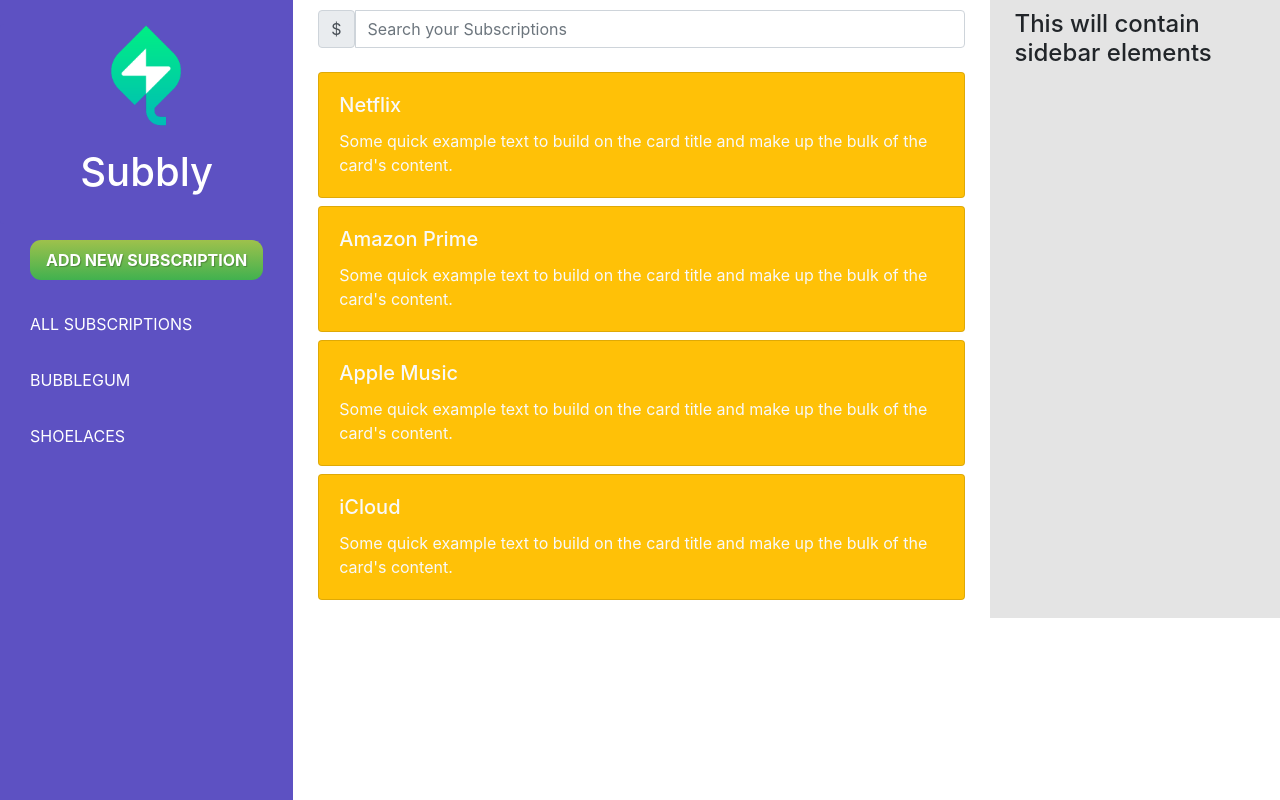
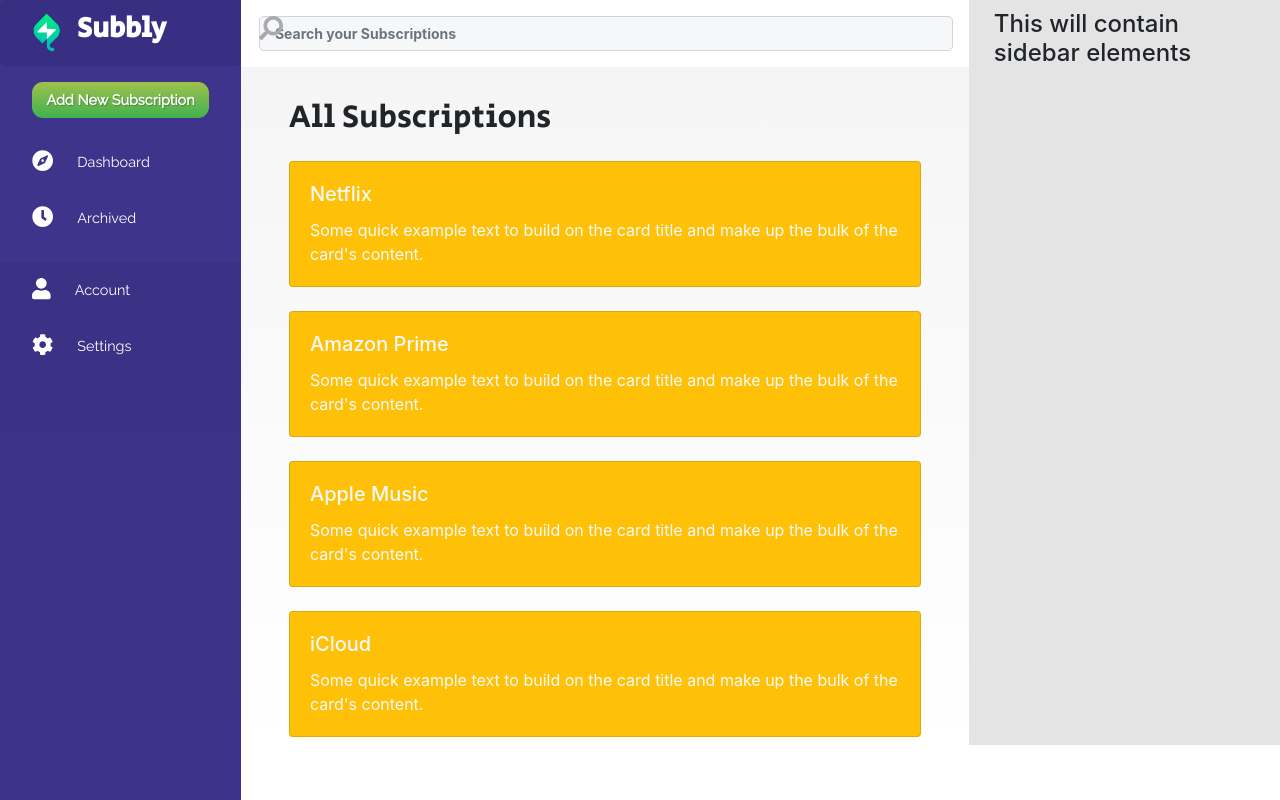
Before and after one commit to Rajansm/Subbly, a React (Create React App) app: page / in a window 1280 px wide. Shown: the top 800 px of the page. Built offline with nearby package versions, Linux system fonts and the light colour scheme.

Commit message:
Modified Input form

```diff
--- a/public/index.html
+++ b/public/index.html
@@ -10,6 +10,16 @@
       content="Web site created using create-react-app"
     />
     <link rel="apple-touch-icon" href="%PUBLIC_URL%/logo192.png" />
+    <link rel="preconnect" href="https://fonts.googleapis.com" />
+    <link rel="preconnect" href="https://fonts.gstatic.com" crossorigin />
+    <link
+      href="https://fonts.googleapis.com/css2?family=Raleway&display=swap"
+      rel="stylesheet"
+    />
+    <link
+      href="https://fonts.googleapis.com/css2?family=Raleway&family=Secular+One&display=swap"
+      rel="stylesheet"
+    />
     <!--
       manifest.json provides metadata used when your web app is installed on a
       user's mobile device or desktop. See https://developers.google.com/web/fundamentals/web-app-manifest/
--- a/src/App.js
+++ b/src/App.js
@@ -1,6 +1,13 @@
 import { BrowserRouter, Route, Link } from "react-router-dom";
 import SubscriptionList from "./Components/SubscriptionsList";
 import AddNewSubscription from "./Components/AddNewSubscription";
+import { FontAwesomeIcon } from "@fortawesome/react-fontawesome";
+import {
+  faUser,
+  faCompass,
+  faClock,
+  faCog,
+} from "@fortawesome/free-solid-svg-icons";
 import Sidebar from "./Components/Sidebar";
 import { Card, Image } from "react-bootstrap";
 import SubblyLogo from "./images/Subbly_logo.png";
@@ -10,23 +17,18 @@
   {
     path: "/",
     exact: true,
-    sidebar: () => <div>All Subscriptions</div>,
+    sidebar: () => <div>Your Dashboard</div>,
     main: () => <SubscriptionList />,
   },
   {
     path: "/add-new-subscription",
-    sidebar: () => <div>You can add new Subscription here</div>,
+    sidebar: () => <div>You can add new Subscription from here</div>,
     main: () => <AddNewSubscription />,
   },
   {
-    path: "/bubblegum",
-    sidebar: () => <div>Bubblegum sidebar content</div>,
-    main: () => <h2>Bubblegum</h2>,
-  },
-  {
-    path: "/shoelaces",
-    sidebar: () => <div>Shoelaces sidebar content</div>,
-    main: () => <h2>Shoelaces</h2>,
+    path: "/settings",
+    sidebar: () => <div>Your Profile settings</div>,
+    main: () => <h2>Settings</h2>,
   },
 ];
 
@@ -35,11 +37,11 @@
     <BrowserRouter>
       <div style={{ display: "flex" }}>
         <div className="sidebar-panel">
-          <Card className="align-center logo-card mt-4">
-            <Image src={SubblyLogo} rounded width="80" />
-            <Card.Body>
+          <Card className="logo-card">
+            <Card.Body className="mx-3" style={{ padding: "0.75rem 1rem" }}>
               <Card.Text>
-                <h1 style={{ color: "#ffffff" }}>Subbly</h1>
+                <Image src={SubblyLogo} rounded width="30" />
+                <h3 className="logo-text">Subbly</h3>
               </Card.Text>
             </Card.Body>
           </Card>
@@ -51,18 +53,44 @@
                 </Link>
               </li>
               <li className="pt-3 pb-3">
-                <Link to="/">All Subscriptions</Link>
+                <FontAwesomeIcon icon={faCompass} size="lg" />
+                <FontAwesomeIcon className="mr-4" icon={["fas", "Compass"]} />
+                <Link className="pl-4" to="/">
+                  Dashboard
+                </Link>
               </li>
               <li className="pt-3 pb-3">
-                <Link to="/bubblegum">Bubblegum</Link>
+                <FontAwesomeIcon icon={faClock} size="lg" />
+                <Link className="pl-4" to="/">
+                  Archived
+                </Link>
+              </li>
+            </ul>
+          </div>
+          <div
+            className="navbar-container"
+            style={{
+              minHeight: "100%",
+              backgroundImage: "linear-gradient(#3B3185, #3E348C)",
+            }}
+          >
+            <ul className="navbar-links px-10 py-10">
+              <li className="pt-3 pb-3">
+                <FontAwesomeIcon icon={faUser} size="lg" />
+                <Link to="/" className="pl-4">
+                  Account
+                </Link>
               </li>
               <li className="pt-3 pb-3">
-                <Link to="/shoelaces">Shoelaces</Link>
+                <FontAwesomeIcon icon={faCog} size="lg" />
+                <Link className="pl-4" to="/settings">
+                  Settings
+                </Link>
               </li>
             </ul>
           </div>
         </div>
-        <div style={{ flex: 2.5, padding: "10px" }}>
+        <div style={{ flex: 2.5 }}>
           {routes.map((route, index) => (
             <Route
               key={index}
--- a/src/Components/AddNewSubscription.js
+++ b/src/Components/AddNewSubscription.js
@@ -1,5 +1,6 @@
 import { useState } from "react";
 import { Form, Row, Col, Button, Container } from "react-bootstrap";
+import "../styles.css";
 
 const AddNewSubscription = () => {
   const [validated, setValidated] = useState(false);
@@ -39,7 +40,7 @@
     <Container>
       <h4 className="pb-3">Add New Subscription</h4>
       <Form noValidate validated={validated} onSubmit={handleSubmit}>
-        <Row className="mb-3">
+        <Row>
           <Form.Group as={Col} controlId="formGridName">
             <Form.Control
               required
@@ -64,7 +65,7 @@
             </Form.Control>
           </Form.Group>
         </Row>
-        <Row className="mb-3">
+        <Row>
           <Form.Group as={Col} className="mb-3" controlId="formGridDescription">
             {/* <Form.Label>Description</Form.Label> */}
             <Form.Control
@@ -77,7 +78,7 @@
           </Form.Group>
         </Row>
 
-        <Row className="mb-3">
+        <Row>
           <Form.Group as={Col} controlId="formGridcycle">
             <Form.Control
               required
@@ -104,7 +105,7 @@
           </Form.Group>
         </Row>
 
-        <Row className="mb-3">
+        <Row>
           <Form.Group as={Col} controlId="formGridDuration">
             <Form.Control
               required
@@ -151,10 +152,11 @@
             </Form.Control>
           </Form.Group>
         </Row>
-
-        <Button variant="primary" type="submit">
-          Add
-        </Button>
+        <Row className="mt-3">
+          <Button as={Col} className="mx-3" variant="primary" type="submit">
+            Add
+          </Button>
+        </Row>
       </Form>
     </Container>
   );
--- a/src/Components/DashboardHeader.js
+++ b/src/Components/DashboardHeader.js
@@ -1,6 +1,8 @@
 import { useState, useRef } from "react";
-import { Form, Row, Col, FormControl, Container } from "react-bootstrap";
-import InputGroup from "react-bootstrap/InputGroup";
+import { FontAwesomeIcon } from "@fortawesome/react-fontawesome";
+import { faSearch } from "@fortawesome/free-solid-svg-icons";
+import { Form, Row, Col } from "react-bootstrap";
+import "./DashboardHeaderStyle.css";
 
 const DashboardHeader = (props) => {
   const [searchText, setSearchText] = useState("");
@@ -14,21 +16,25 @@
 
   return (
     <Form onSubmit={onSearch}>
-      <Row className="align-items-center">
+      <Row className="align-items-center" style={{ paddingLeft: "2px" }}>
         <Col>
-          {/* <Form.Label htmlFor="inlineFormInputGroup" visuallyHidden>
-            Search
-          </Form.Label> */}
-          <InputGroup className="ma-1">
-            <InputGroup.Text>$</InputGroup.Text>
-            <FormControl
+          <div className="form-group has-search mx-3 mt-3">
+            <FontAwesomeIcon
+              icon={faSearch}
+              rotation={90}
+              className="form-control-feedback"
+            />
+            <input
+              type="text"
+              className="form-control"
               id="inlineFormInputGroup"
               placeholder="Search your Subscriptions"
               ref={searchRef}
               value={searchText}
               onChange={(e) => setSearchText(e.target.value)}
+              style={{ paddingLeft: "2rem !important" }}
             />
-          </InputGroup>
+          </div>
         </Col>
       </Row>
     </Form>
--- /dev/null
+++ b/src/Components/DashboardHeaderStyle.css
@@ -0,0 +1,16 @@
+.has-search .form-control {
+  padding-left: 2rem;
+  border-radius: 25px;
+}
+
+.has-search .form-control-feedback {
+  position: absolute;
+  z-index: 2;
+  display: block;
+  width: 1.5rem;
+  height: 1.5rem;
+  line-height: 1.5rem;
+  text-align: center;
+  pointer-events: none;
+  color: #aaa;
+}
--- a/src/Components/Subscription.js
+++ b/src/Components/Subscription.js
@@ -3,10 +3,10 @@
 const subscription = (props) => {
   return (
     <Card
+      className="mx-5 mb-2 mt-4"
       bg={`warning`}
       text={`light`}
       style={{ width: "auto" }}
-      className="mb-2"
     >
       <Card.Body>
         <Card.Title>{props.name}</Card.Title>
--- a/src/Components/SubscriptionsList.js
+++ b/src/Components/SubscriptionsList.js
@@ -61,9 +61,19 @@
 
 const SubscriptionList = (props) => {
   return (
-    <Container>
+    <Container className="px-0">
       <DashboardHeader />
-      <div className="pt-4">{subsList}</div>
+      <div
+        className="pt-2"
+        style={{
+          backgroundImage: "linear-gradient(rgb(245 245 245), #ffffff)",
+        }}
+      >
+        <h2 className="mx-5 mb-2 mt-4" style={{ fontFamily: "Secular One" }}>
+          All Subscriptions
+        </h2>
+        {subsList}
+      </div>
     </Container>
   );
 };
--- a/src/styles.css
+++ b/src/styles.css
@@ -2,8 +2,21 @@
   text-decoration: none;
   display: block;
   align-items: center;
-  padding: 0px 30px;
+  padding: 0px 32px;
   color: #ffffff;
+  font-family: Raleway;
+}
+
+.navbar-links li:hover {
+  background-color: #4c4393;
+}
+
+.navbar-links li a {
+  font-size: 0.9rem;
+}
+
+.navbar-links li a:hover {
+  text-decoration: none;
 }
 
 .navbar-links {
@@ -11,16 +24,17 @@
 }
 
 .sidebar-panel {
-  background-color: #5d51c2;
+  background-color: #34495e;
 }
 
 .navbar-container {
   flex: 1;
-  background-color: #5d51c2;
+  background-color: #3e348c;
+  /* background-image: linear-gradient(#9ec14c, #41b14f); */
   left: 0;
   top: 0;
   right: auto;
-  min-height: 100%;
+  min-height: auto;
   overflow-y: auto;
   white-space: nowrap;
   z-index: 1;
@@ -30,7 +44,7 @@
 
 .logo-card {
   border: none !important;
-  background-color: #5d51c2 !important;
+  background-color: #382f82 !important;
 }
 
 .align-center {
@@ -39,7 +53,7 @@
 
 .navbar-links li a {
   color: #ffffff;
-  text-transform: uppercase;
+  /* text-transform: uppercase; */
 }
 
 .add-new {
@@ -61,3 +75,28 @@
   text-decoration: none;
   background-image: none;
 }
+
+.hoverIcon:hover {
+  border-left: 2px solid red;
+}
+
+.logo-text {
+  font-weight: 600;
+  padding: 0px 15px;
+  color: #ffffff;
+  display: inline-block;
+  vertical-align: middle;
+  margin-bottom: none;
+  font-family: Secular One;
+}
+
+.form-control {
+  font-weight: bold !important;
+  height: 35px !important;
+  padding: 6px 15px !important;
+  border-radius: 5px !important;
+  outline: none !important;
+  background: #f6f7f9 !important;
+  color: #748194 !important;
+  font-size: 14px !important;
+}
```
